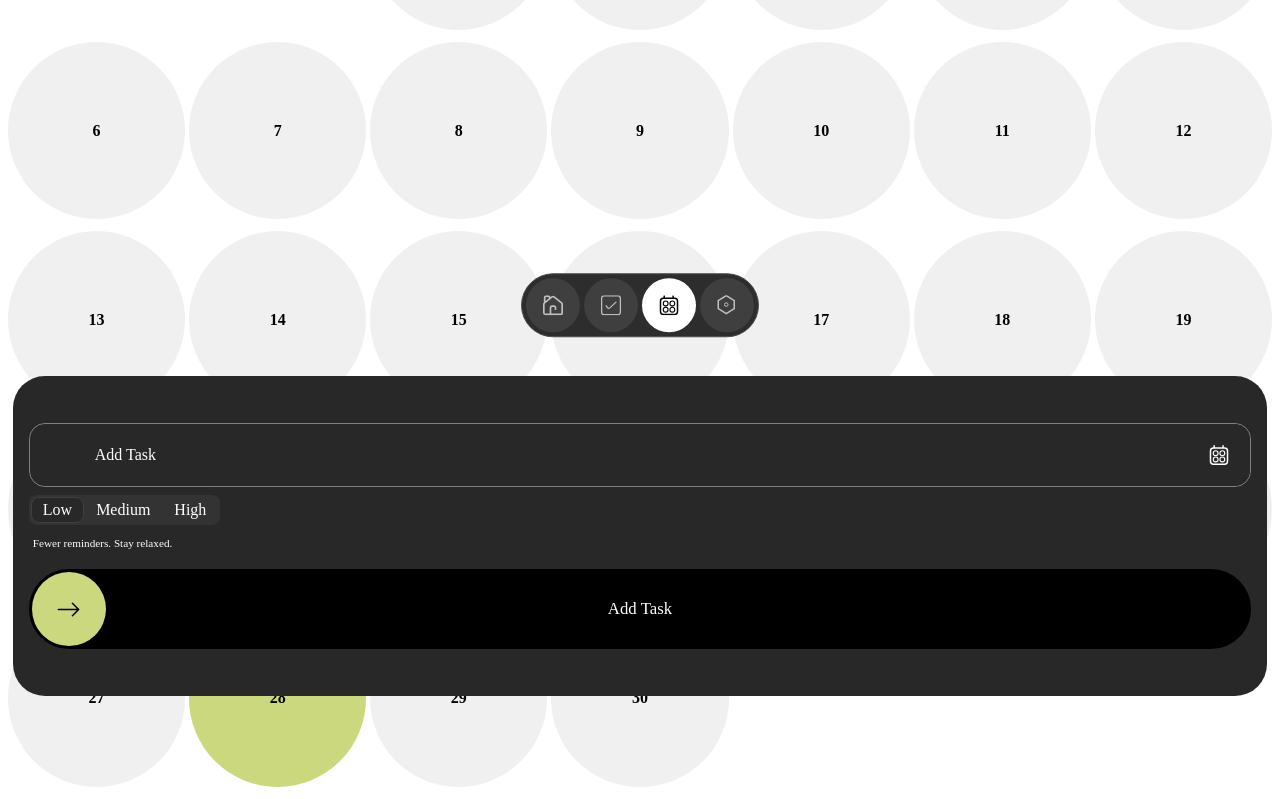
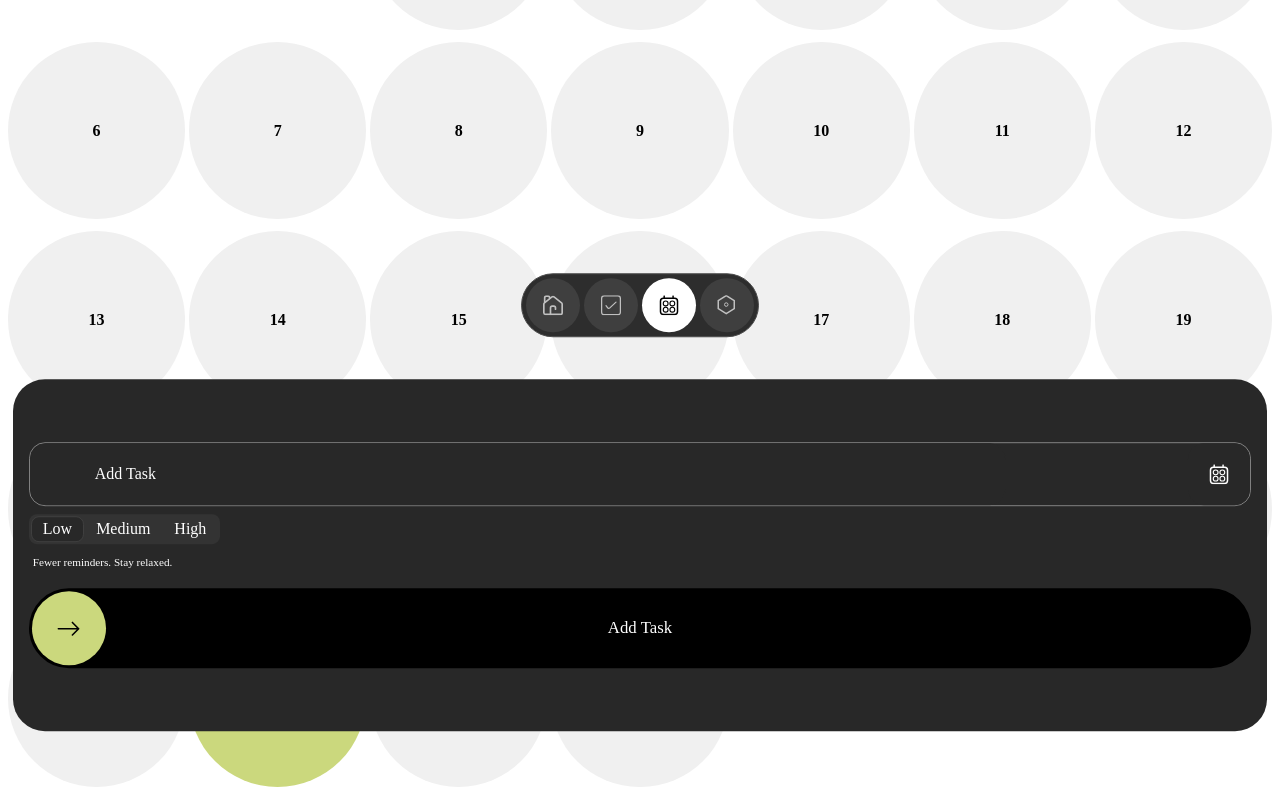
Before and after one commit to Ritiks26/tasky, a React (Vite) app: page /calendar in a window 1280 px wide. Shown: the part 448-1247 px from the top of the page. Built offline with nearby package versions, Linux system fonts and the light colour scheme; sample sign-in values are in the browser's storage; a web font is replaced by a local one.

Commit message:
fix: fix addTask UI padding

```diff
--- a/src/components/AddTask.css
+++ b/src/components/AddTask.css
@@ -1,5 +1,5 @@
 .add-task {
-  height: 40dvh;
+  height: 44dvh;
   width: 98%;
   position: fixed;
   bottom: 0.5em;
```
